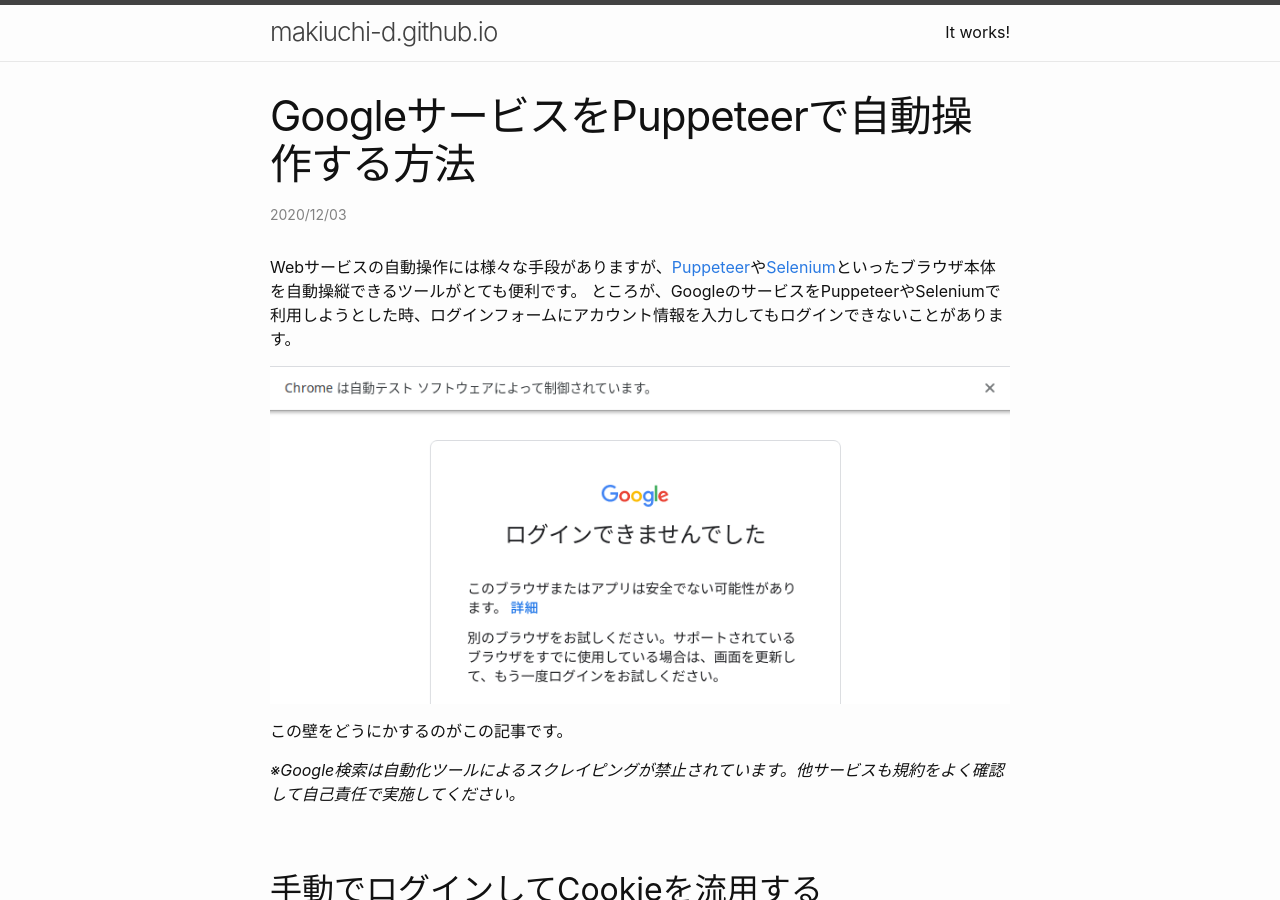
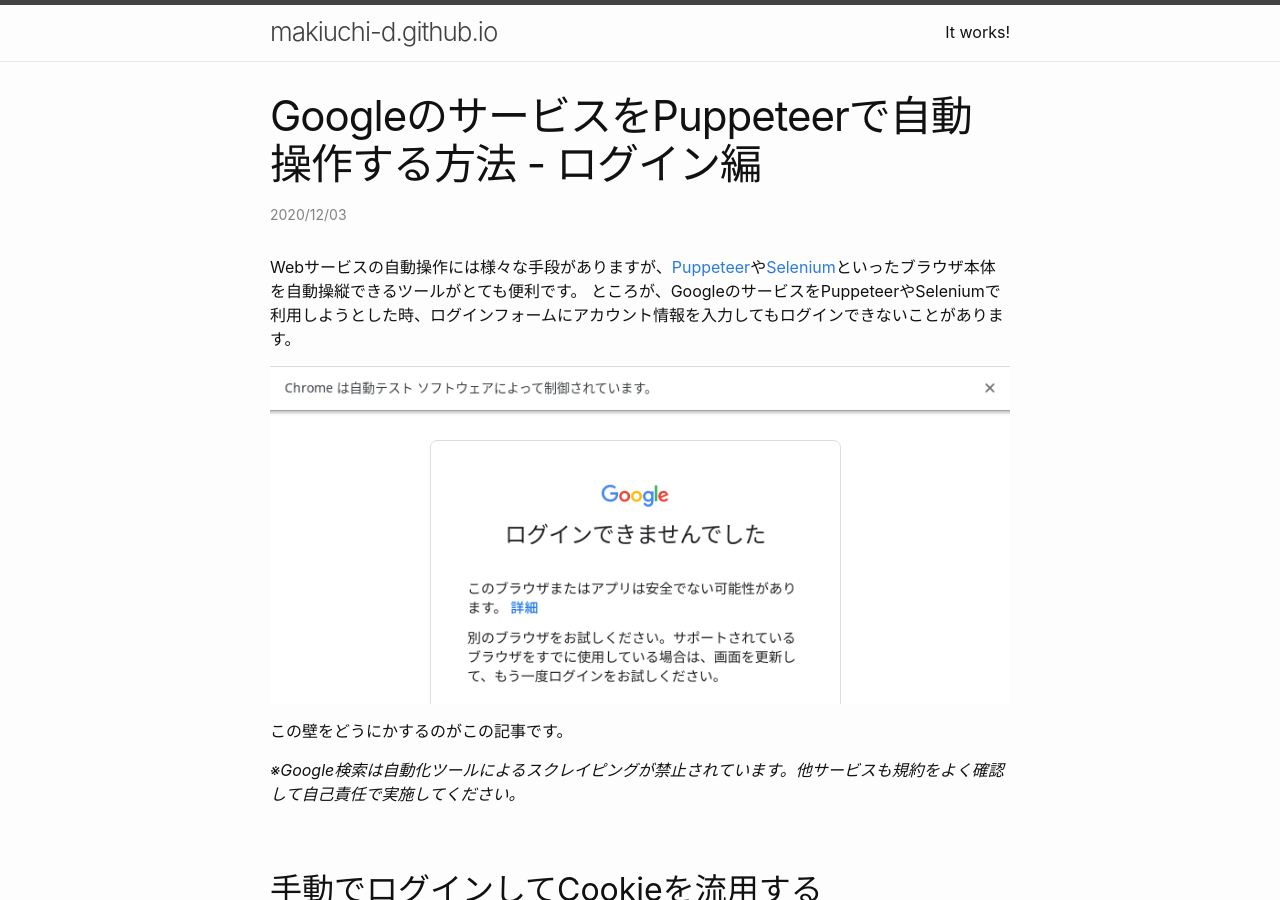
Before and after one commit to makiuchi-d/makiuchi-d.github.io, a Jekyll site: the page built from _posts/2020-12-03-autologin-to-google.ja.md, in a window 1280 px wide and 900 px high. Built offline with Jekyll 4.4.1, drawn with Linux system fonts in a browser that asks for light colours.

Commit message:
modify title

```diff
--- a/_posts/2020-12-03-autologin-to-google.ja.md
+++ b/_posts/2020-12-03-autologin-to-google.ja.md
@@ -1,6 +1,6 @@
 ---
 layout: post
-title: "GoogleサービスをPuppeteerで自動操作する方法"
+title: "GoogleのサービスをPuppeteerで自動操作する方法 - ログイン編"
 ---
 
 Webサービスの自動操作には様々な手段がありますが、[Puppeteer](https://pptr.dev/)や[Selenium](https://www.selenium.dev/)といったブラウザ本体を自動操縦できるツールがとても便利です。
```
